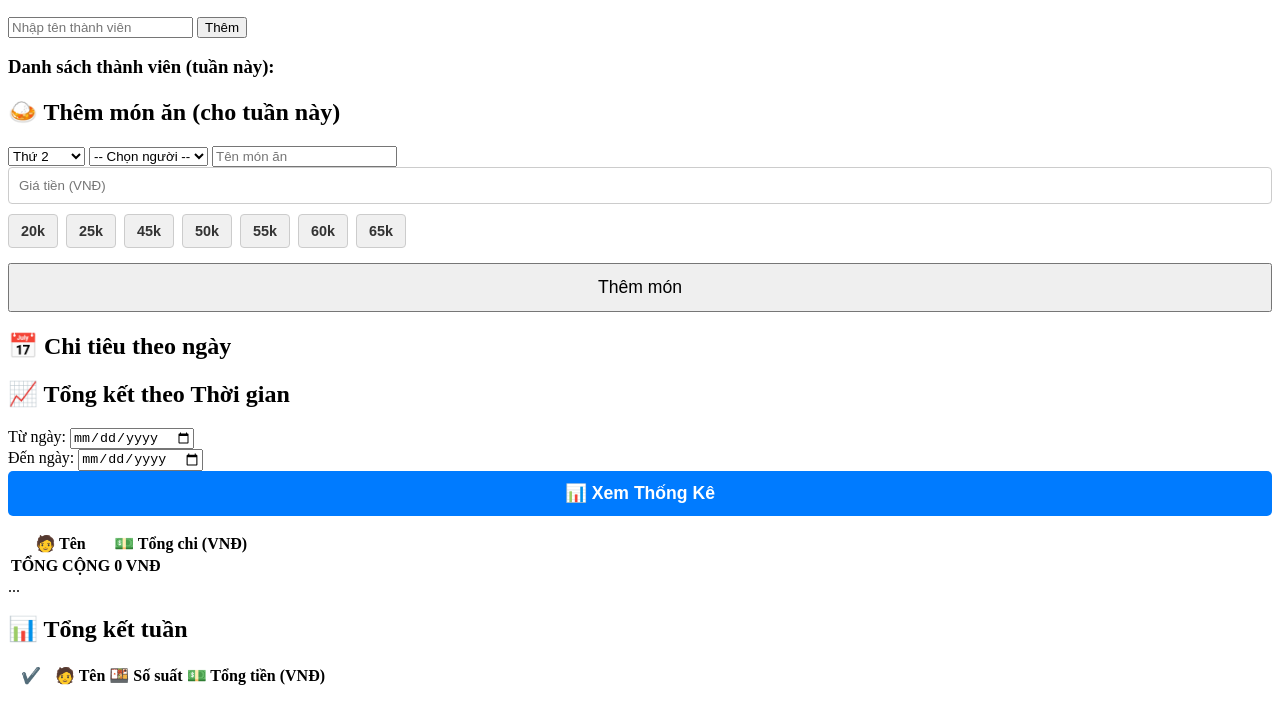
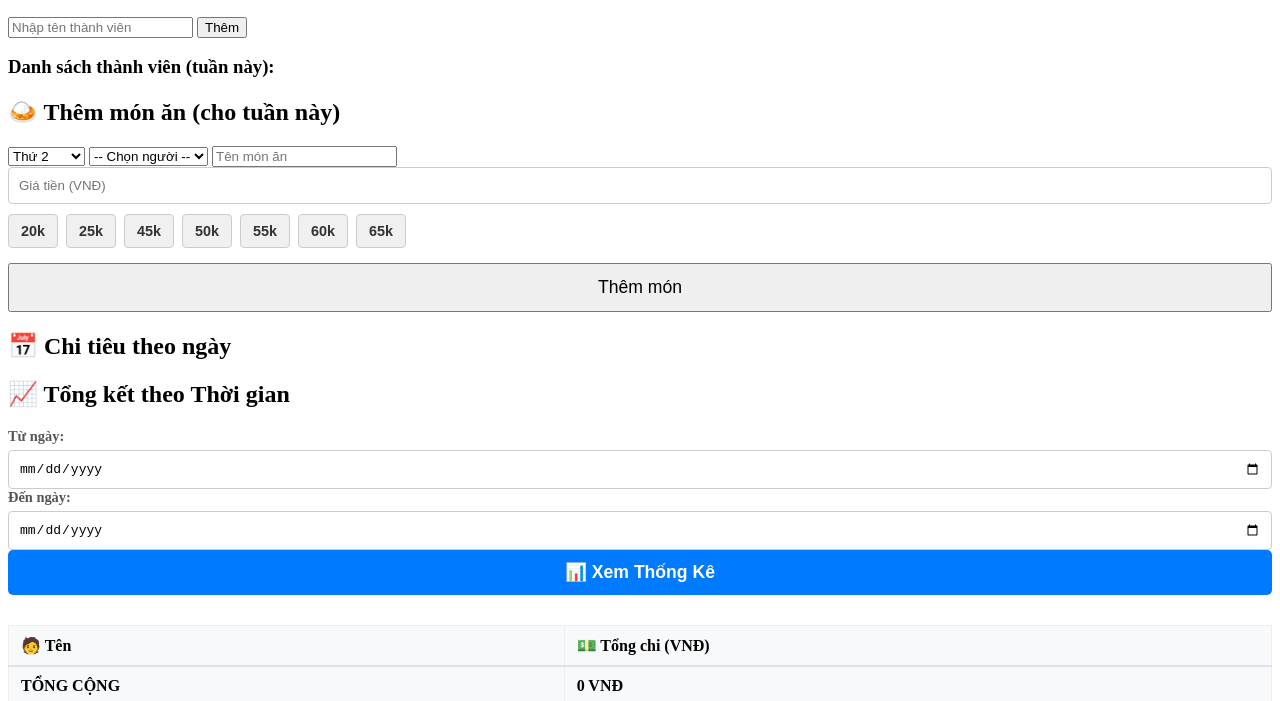
Before and after one commit to namphuongvietlien-ux/tinh-tien-com, a plain HTML site: page index.html in a window 1280 px wide. Shown: the part 233-934 px from the top of the page. Drawn offline with Linux system fonts and the light colour scheme; no server answers.

Commit message:
Update style.css

```diff
--- a/style.css
+++ b/style.css
@@ -169,3 +169,50 @@
     height: 18px;
     cursor: pointer;
 }
+/* --- Bổ sung CSS cho Bảng Tổng Kết Thời Gian --- */
+
+.date-picker-group {
+    display: flex;
+    flex-direction: column;
+    gap: 5px;
+    flex-grow: 1;
+}
+
+.date-picker-group label {
+    font-size: 0.9em;
+    font-weight: 600;
+    color: #555;
+}
+
+.date-picker-group input[type="date"] {
+    padding: 10px;
+    border: 1px solid #ccc;
+    border-radius: 4px;
+    font-size: 1em;
+}
+
+#rangeSummaryTable {
+    width: 100%;
+    border-collapse: collapse;
+    margin-top: 15px;
+}
+
+#rangeSummaryTable th,
+#rangeSummaryTable td {
+    border: 1px solid #eee;
+    padding: 10px 12px;
+    text-align: left;
+}
+
+#rangeSummaryTable th {
+    background-color: #f8f9fa;
+}
+
+#rangeSummaryTable tbody tr:nth-child(odd) {
+    background-color: #fdfdfd;
+}
+
+#rangeSummaryTable tfoot tr {
+    background-color: #f8f9fa;
+    border-top: 2px solid #dee2e6;
+}
```
